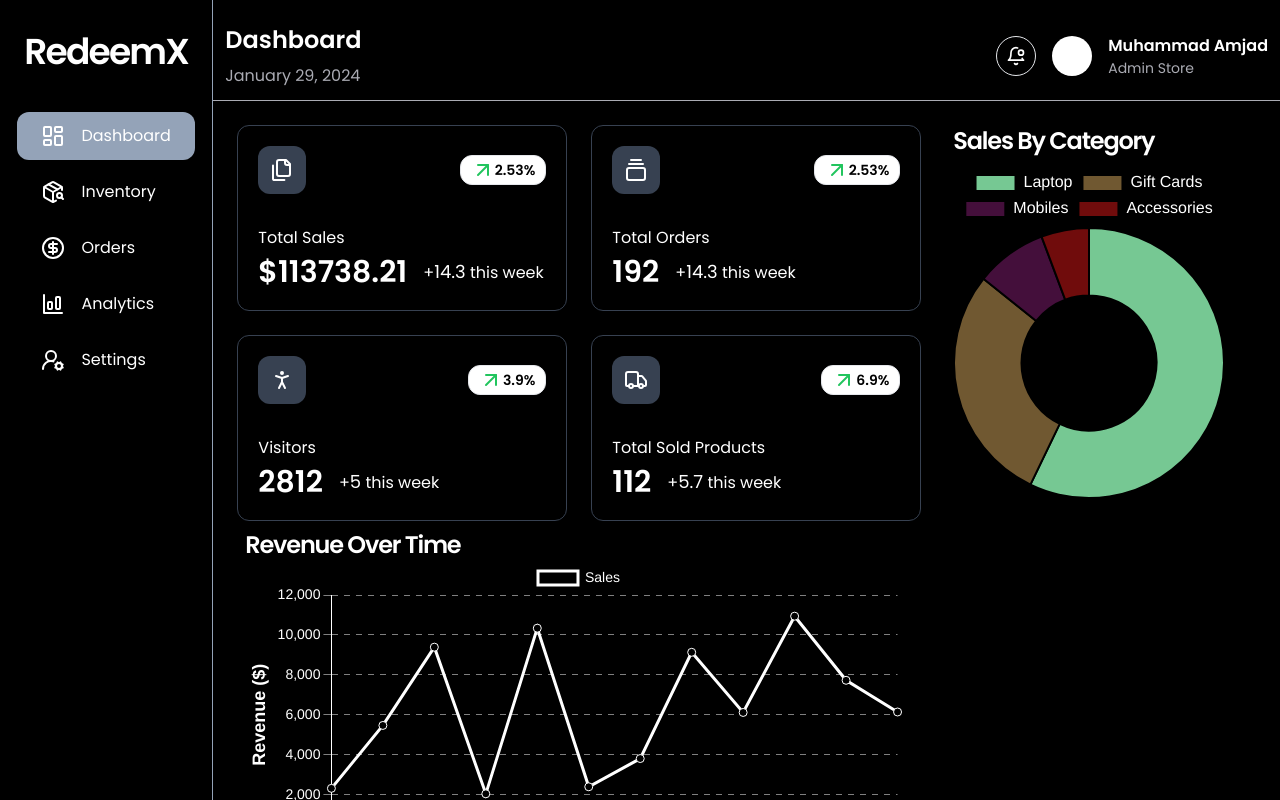
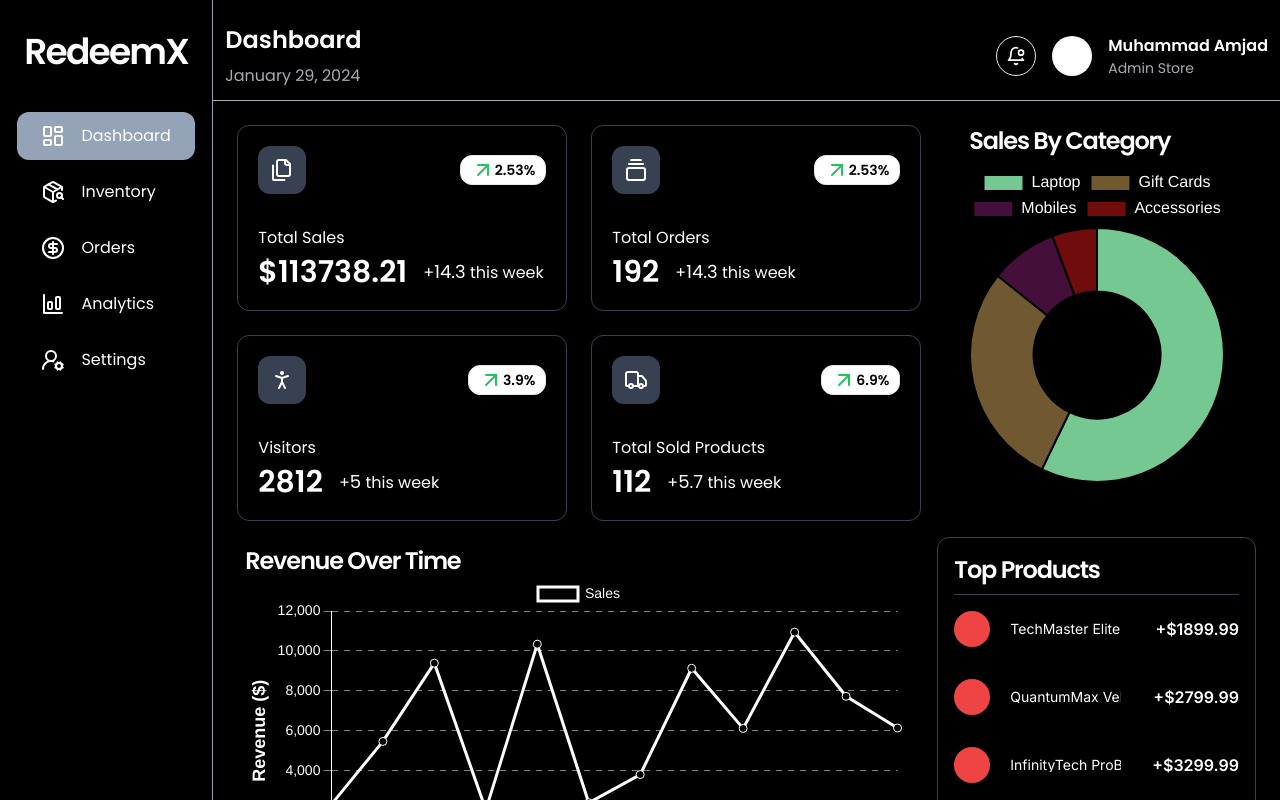
Before and after one commit to devvMuhammad/admin-redeemx, a Next.js app: page / in a window 1280 px wide. Shown: the top 800 px of the page. Built offline with nearby package versions, Linux system fonts and the light colour scheme.

Commit message:
added top products page

```diff
--- a/src/app/page.tsx
+++ b/src/app/page.tsx
@@ -1,10 +1,11 @@
 import Infos from "@/components/dashboard/Infos";
 import LineChart from "@/components/dashboard/LineChart";
 import PieChart from "@/components/dashboard/PieChart";
+import TopProducts from "@/components/dashboard/TopProduct";
 
 export default function Home() {
   return (
-    <section className="grid grid-cols-1 gap-y-4 lg:gap-0 lg:grid-cols-[auto_1fr] overflow-y-auto">
+    <section className="grid grid-cols-1 gap-4 lg:grid-cols-[auto_1fr] overflow-y-auto">
       <div>
         <Infos />
       </div>
@@ -12,6 +13,7 @@ export default function Home() {
         <PieChart />
       </div>
       <LineChart />
+      <TopProducts />
     </section>
   );
 }
--- /dev/null
+++ b/src/components/dashboard/TopProduct.tsx
@@ -0,0 +1,38 @@
+import { dummyProducts } from "../inventory/DummyProducts";
+import Heading from "../ui/Heading";
+import { Inter } from "next/font/google";
+
+const inter = Inter({ weight: ["400", "600"], style: "normal" });
+
+export default function TopProducts() {
+  return (
+    <div className="space-y-4 border border-gray-700 rounded-xl p-4">
+      <Heading className="text-2xl border-b pb-2   border-gray-700">
+        Top Products
+      </Heading>
+      <div className="space-y-8 overflow-y-auto ">
+        {dummyProducts.map(
+          ({ name, price }, i) =>
+            i < 5 && (
+              <div
+                key={name}
+                className="grid grid-cols-[40px_1fr_110px] gap-2 items-center"
+              >
+                <div className="bg-red-500 h-9 w-9 rounded-full"></div>
+                <p
+                  className={`text-sm ${inter.className} font-medium leading-none overflow-y-hidden text-nowrap ml-2`}
+                >
+                  {name}
+                </p>
+                <span
+                  className={`${inter.className} font-bold text-right overflow-y-hidden text-nowrap `}
+                >
+                  +${price}
+                </span>
+              </div>
+            )
+        )}
+      </div>
+    </div>
+  );
+}
```
